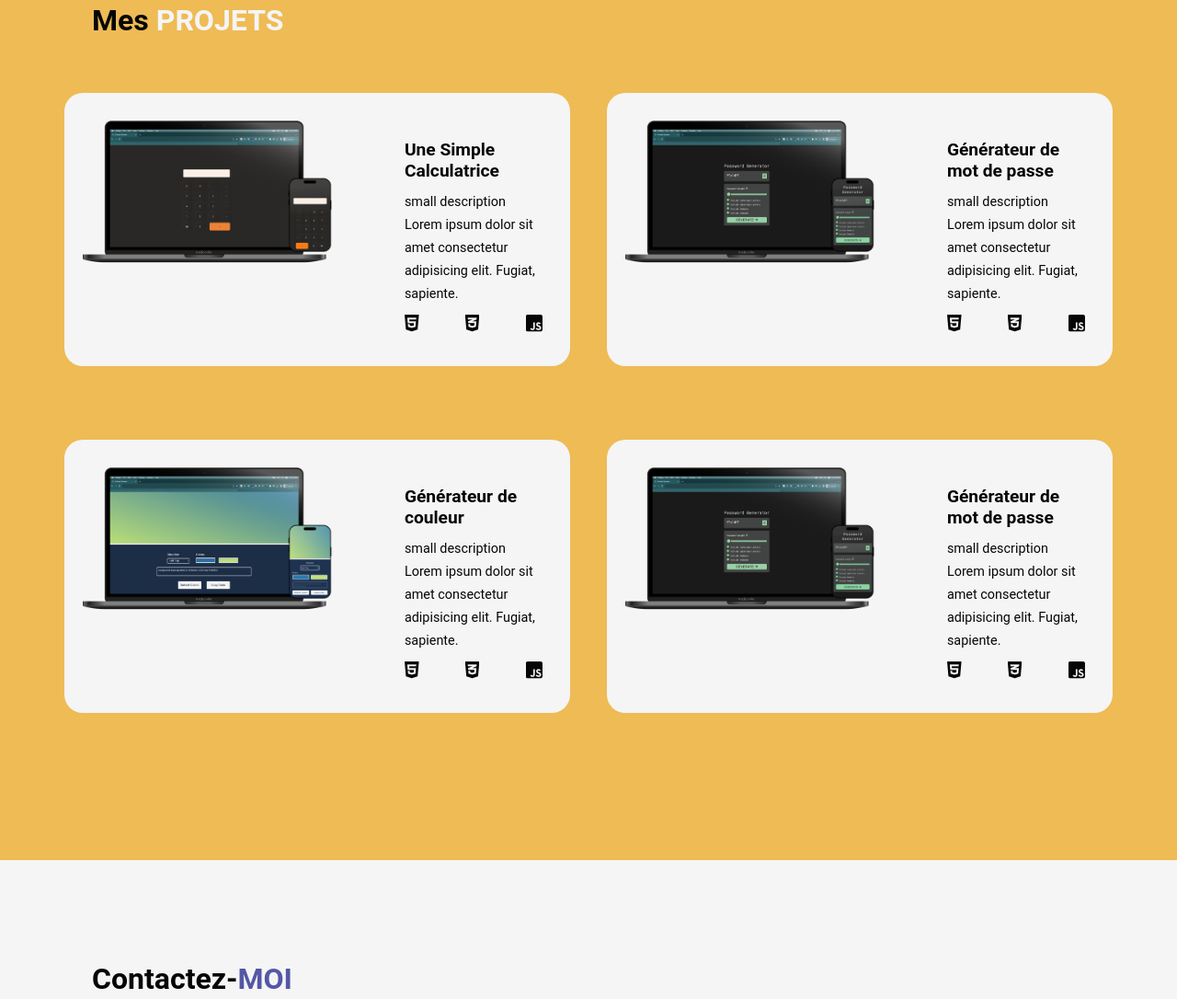
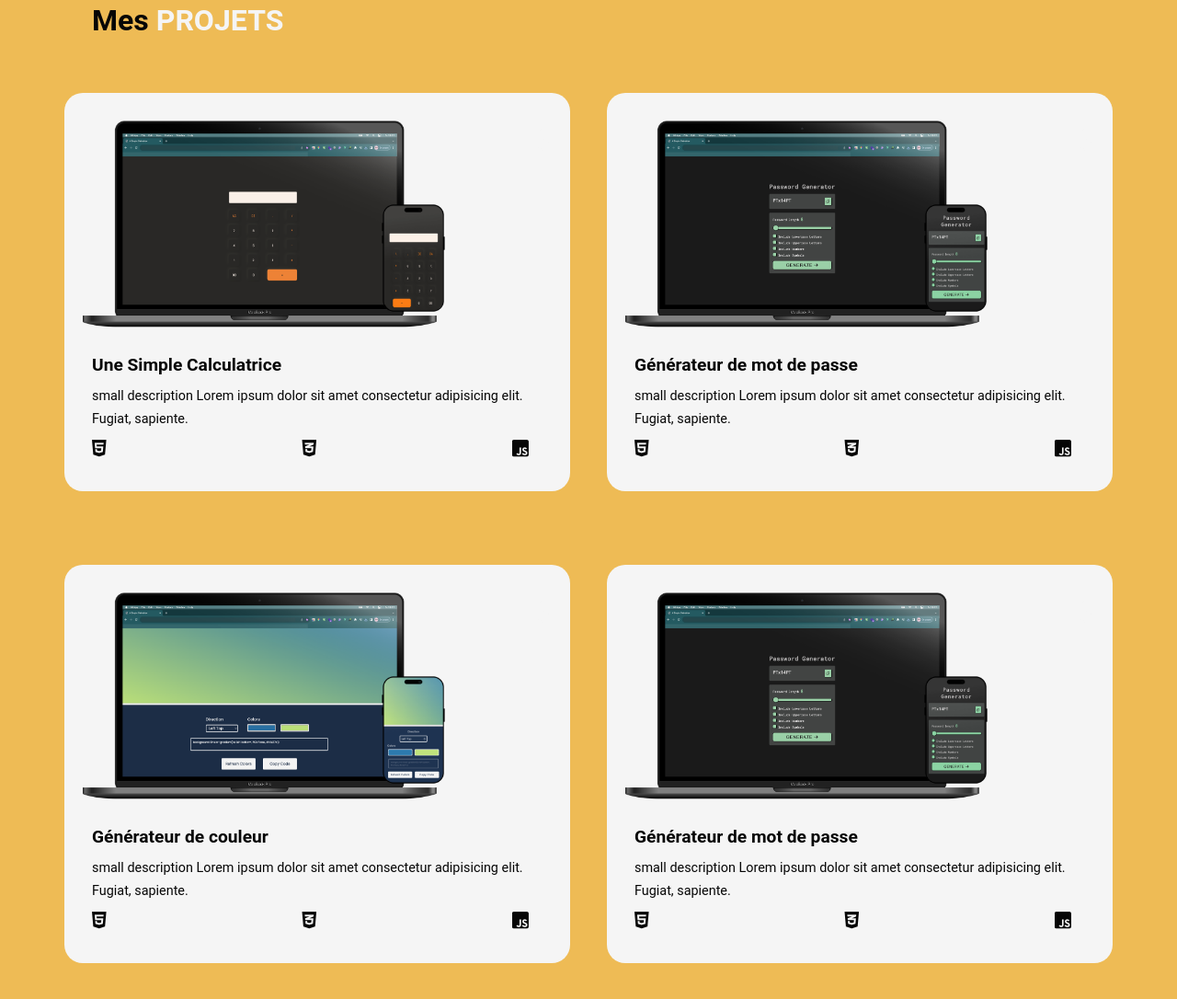
Before and after one commit to dlsptm/myPortfolio, a plain HTML site: page index.html in a window 1280 px wide. Shown: the part 1949-3035 px from the top of the page at 92% size. Drawn offline with Linux system fonts and the light colour scheme; a web font is replaced by a local one.

Commit message:
Change disposition

```diff
--- a/index.html
+++ b/index.html
@@ -10,6 +10,10 @@
   <script src="./asset/JS/script.js" defer></script>
 
   <link rel="stylesheet" href="https://cdnjs.cloudflare.com/ajax/libs/font-awesome/6.4.2/css/all.min.css" integrity="sha512-z3gLpd7yknf1YoNbCzqRKc4qyor8gaKU1qmn+CShxbuBusANI9QpRohGBreCFkKxLhei6S9CQXFEbbKuqLg0DA==" crossorigin="anonymous" referrerpolicy="no-referrer">
+
+  <link rel="preconnect" href="https://fonts.googleapis.com">
+<link rel="preconnect" href="https://fonts.gstatic.com" crossorigin>
+<link href="https://fonts.googleapis.com/css2?family=Raleway:wght@200;400;500;800&family=Roboto+Slab:wght@600&display=swap" rel="stylesheet">
 </head>
 
 <body>
@@ -84,7 +88,8 @@
   <div class="myproject-display">
     <div class="myprojects-container">
         <div class="project">
-          <a href="https://dlsptm.github.io/ASimpleCalculator/" target="_blank"><img src="./asset/img/mySimpleCalculator.png" alt="Projet : Une Simple Calculatrice"></a>
+          <div class="wholeproject">
+          <img src="./asset/img/mySimpleCalculator.png" alt="Projet : Une Simple Calculatrice">
           <div class="project-description">
             <h3>Une Simple Calculatrice</h3>
             <p>small description Lorem ipsum dolor sit amet consectetur adipisicing elit. Fugiat, sapiente.</p>
@@ -95,8 +100,15 @@
             </ul>
           </div>
         </div>
+        <div class="projectlinks">
+          <a href="https://dlsptm.github.io/ASimpleCalculator/" target="_blank"><i class="fa-solid fa-link"></i></a>
+          <a href="https://github.com/dlsptm/ASimpleCalculator" target="_blank"><i class="fa-brands fa-github"></i></a>
+        </div>
+      </div>
+
         <div class="project">
-          <a href="https://dlsptm.github.io/myPasswordGenerator/" target="_blank"><img src="./asset/img/myPasswordGenerator.png" alt="Projet : Générateur de mot de passe"></a>
+          <div class="wholeproject">
+          <img src="./asset/img/myPasswordGenerator.png" alt="Projet : Générateur de mot de passe">
           <div class="project-description">
             <h3>Générateur de mot de passe</h3>
             <p>small description Lorem ipsum dolor sit amet consectetur adipisicing elit. Fugiat, sapiente.</p>
@@ -107,11 +119,17 @@
             </ul>
           </div>
         </div>
+        <div class="projectlinks">
+          <a href="https://dlsptm.github.io/myPasswordGenerator/" target="_blank"><i class="fa-solid fa-link"></i></a>
+          <a href="https://github.com/dlsptm/myPasswordGenerator" target="_blank"><i class="fa-brands fa-github"></i></a>
+        </div>
+      </div>
     </div>
 
     <div class="myprojects-container">
         <div class="project">
-          <a href="https://dlsptm.github.io/myGradientGenerator/" target="_blank"><img src="./asset/img/myGrandiantGenerator.png" alt="Projet : Générateur de couleur"></a>
+          <div class="wholeproject">
+          <img src="./asset/img/myGrandiantGenerator.png" alt="Projet : Générateur de couleur">
           <div class="project-description">
             <h3>Générateur de couleur</h3>
             <p>small description Lorem ipsum dolor sit amet consectetur adipisicing elit. Fugiat, sapiente.</p>
@@ -122,9 +140,15 @@
             </ul>
           </div>
         </div>
+        <div class="projectlinks">
+          <a href="https://dlsptm.github.io/myGradientGenerator/" target="_blank"><i class="fa-solid fa-link"></i></a>
+          <a href="https://github.com/dlsptm/myGradientGenerator" target="_blank"><i class="fa-brands fa-github"></i></a>
+        </div>
+      </div>
 
         <div class="project">
-          <a href="https://dlsptm.github.io/myPasswordGenerator/" target="_blank"><img src="./asset/img/myPasswordGenerator.png" alt="Projet : Générateur de mot de passe"></a>
+          <div class="wholeproject">
+          <img src="./asset/img/myPasswordGenerator.png" alt="Projet : Générateur de mot de passe">
           <div class="project-description">
             <h3>Générateur de mot de passe</h3>
             <p>small description Lorem ipsum dolor sit amet consectetur adipisicing elit. Fugiat, sapiente.</p>
@@ -134,6 +158,11 @@
               <li><i class="fa-brands fa-square-js"></i></li>
             </ul>
           </div>
+        </div>
+        <div class="projectlinks">
+          <a href="https://dlsptm.github.io/myPasswordGenerator/" target="_blank"><i class="fa-solid fa-link"></i></a>
+          <a href="https://github.com/dlsptm/myPasswordGenerator" target="_blank"><i class="fa-brands fa-github"></i></a>
+        </div>
         </div>
     </div>
 
@@ -149,6 +178,8 @@
       <input type="text" id="fname" name="firstname" placeholder="Prénom" required>
 
       <input type="text" id="lname" name="lastname" placeholder="Nom" required>
+
+      <input type="text" id="entreprise" name="entreprise" placeholder="Votre entreprise">
 
       <input type="email" id="email" name="email" placeholder="Adresse email" required>
 
```
